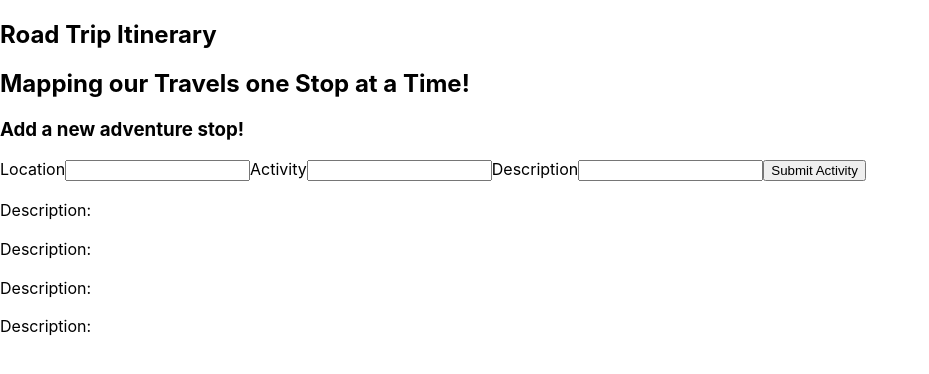
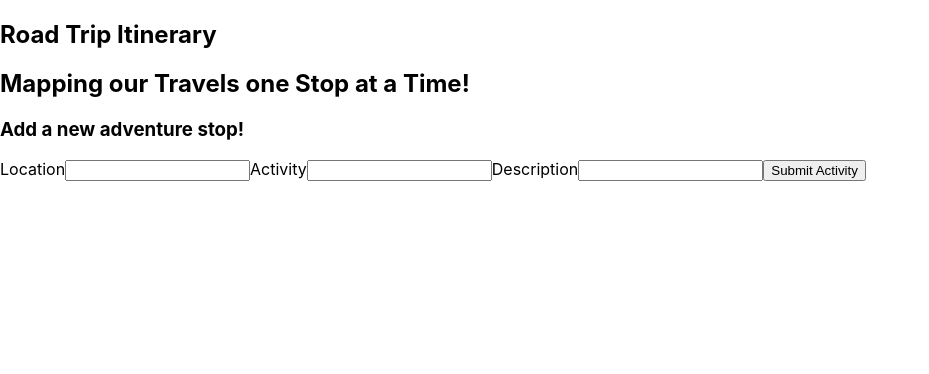
Before and after one commit to benjamin-firth/another-practice-idea-box, a React (Create React App) app: page / in a window 1280 px wide. Shown: the top 374 px of the page, without its empty margins (0-929 px from the left). Built offline with nearby package versions, Linux system fonts and the light colour scheme.

Commit message:
Add activity selector

```diff
--- a/src/components/CardContainer/CardContainer.js
+++ b/src/components/CardContainer/CardContainer.js
@@ -1,13 +1,18 @@
 import React from 'react';
 import Card from '../Card/Card';
+import { useSelector } from 'react-redux';
+
 
 const CardContainer = () => {
+  const activitiesToDisplay = useSelector(state => state.activities);
+
   return (
     <section>
-      <Card />
-      <Card />
-      <Card />
-      <Card />
+      {activitiesToDisplay.map(activity => <Card
+        key={activity.description}
+        location={activity.location}
+        description={activity.description}
+        activityName={activity.activityName}/>)}
     </section>
   );
 };
--- a/src/components/Form/Form.js
+++ b/src/components/Form/Form.js
@@ -1,12 +1,23 @@
 import React, { useState } from 'react';
+import { useDispatch } from 'react-redux';
+import { addActivity } from '../../actions/index';
 
 const Form = () => {
   const [location, addLocation] = useState('');
-  const [activity, addActivity] = useState('');
+  const [activityName, addNewActivity] = useState('');
   const [description, addDescription] = useState('');
+  const dispatch = useDispatch();
 
   const clickHandler = () => {
+    const newActivity = {
+      location,
+      activityName,
+      description
+    }
 
+    console.log(newActivity);
+
+    dispatch(addActivity(newActivity));
   };
 
   return (
@@ -20,8 +31,8 @@ const Form = () => {
         />
         <label>Activity</label>
         <input
-          value={activity}
-          onChange={(e) => addActivity(e.target.value)}
+          value={activityName}
+          onChange={(e) => addNewActivity(e.target.value)}
         />
         <label>Description</label>
         <input
```
